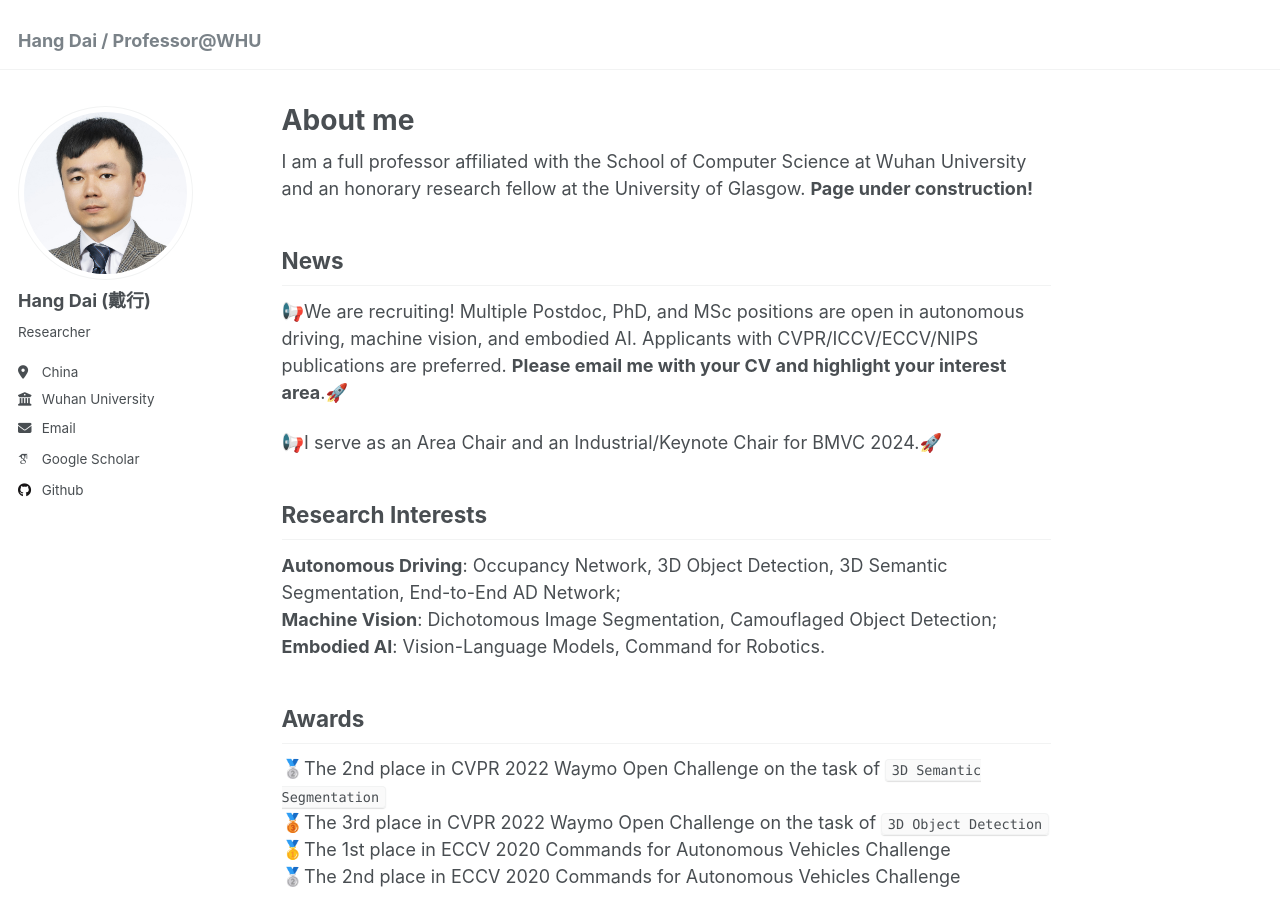
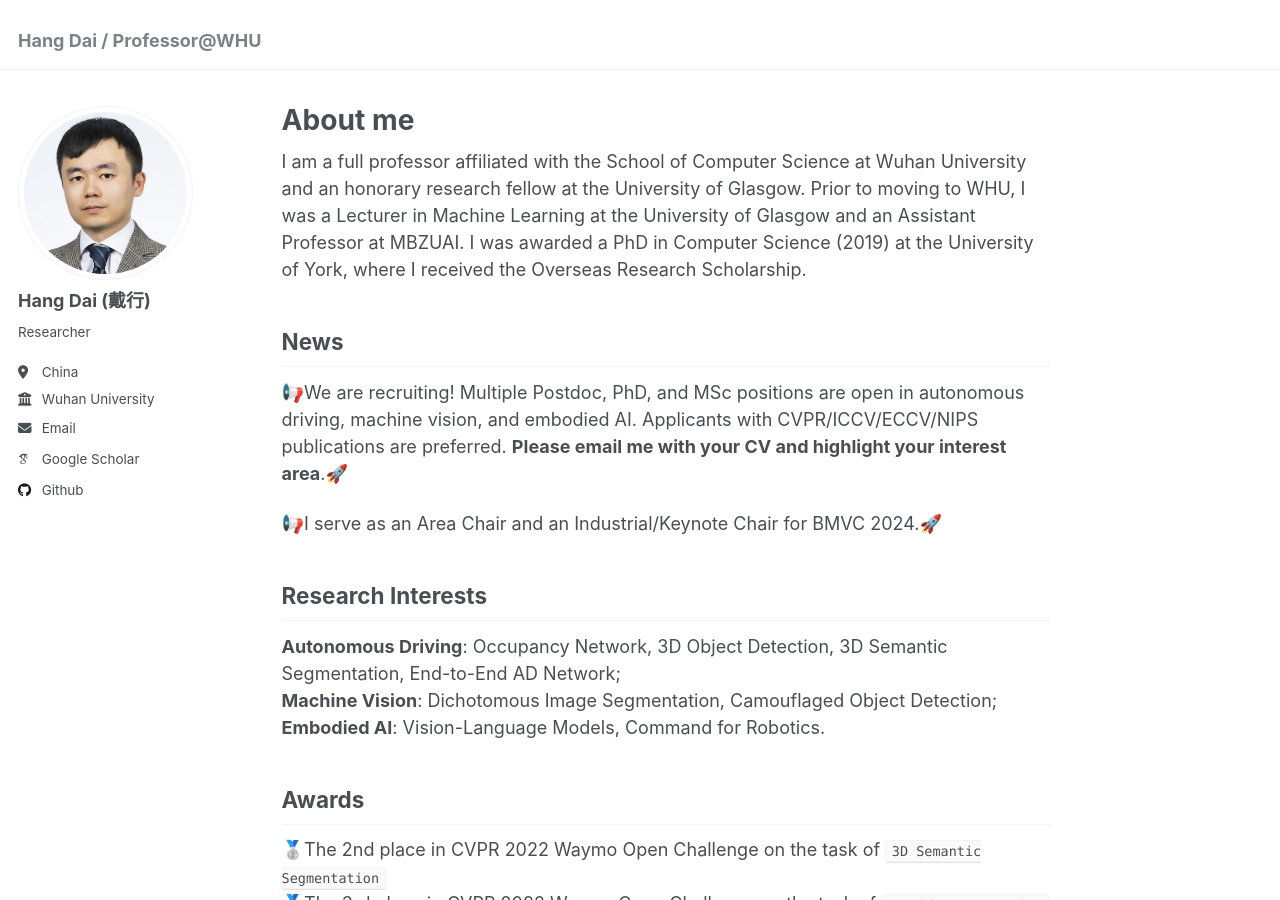
Before and after one commit to Dai-Hang/Dai-Hang.github.io, a Jekyll site: the page built from _pages/about.md, in a window 1280 px wide and 900 px high. Built offline with Jekyll 4.4.1, drawn with Linux system fonts in a browser that asks for light colours; some web fonts are replaced.

Commit message:
Update about.md

```diff
--- a/_pages/about.md
+++ b/_pages/about.md
@@ -7,7 +7,7 @@ redirect_from:
   - /about.html
 ---
 
-I am a full professor affiliated with the School of Computer Science at Wuhan University and an honorary research fellow at the University of Glasgow. **Page under construction!**
+I am a full professor affiliated with the School of Computer Science at Wuhan University and an honorary research fellow at the University of Glasgow. Prior to moving to WHU, I was a Lecturer in Machine Learning at the University of Glasgow and an Assistant Professor at MBZUAI. I was awarded a PhD in Computer Science (2019) at the University of York, where I received the Overseas Research Scholarship.
 
 News
 ------
```
